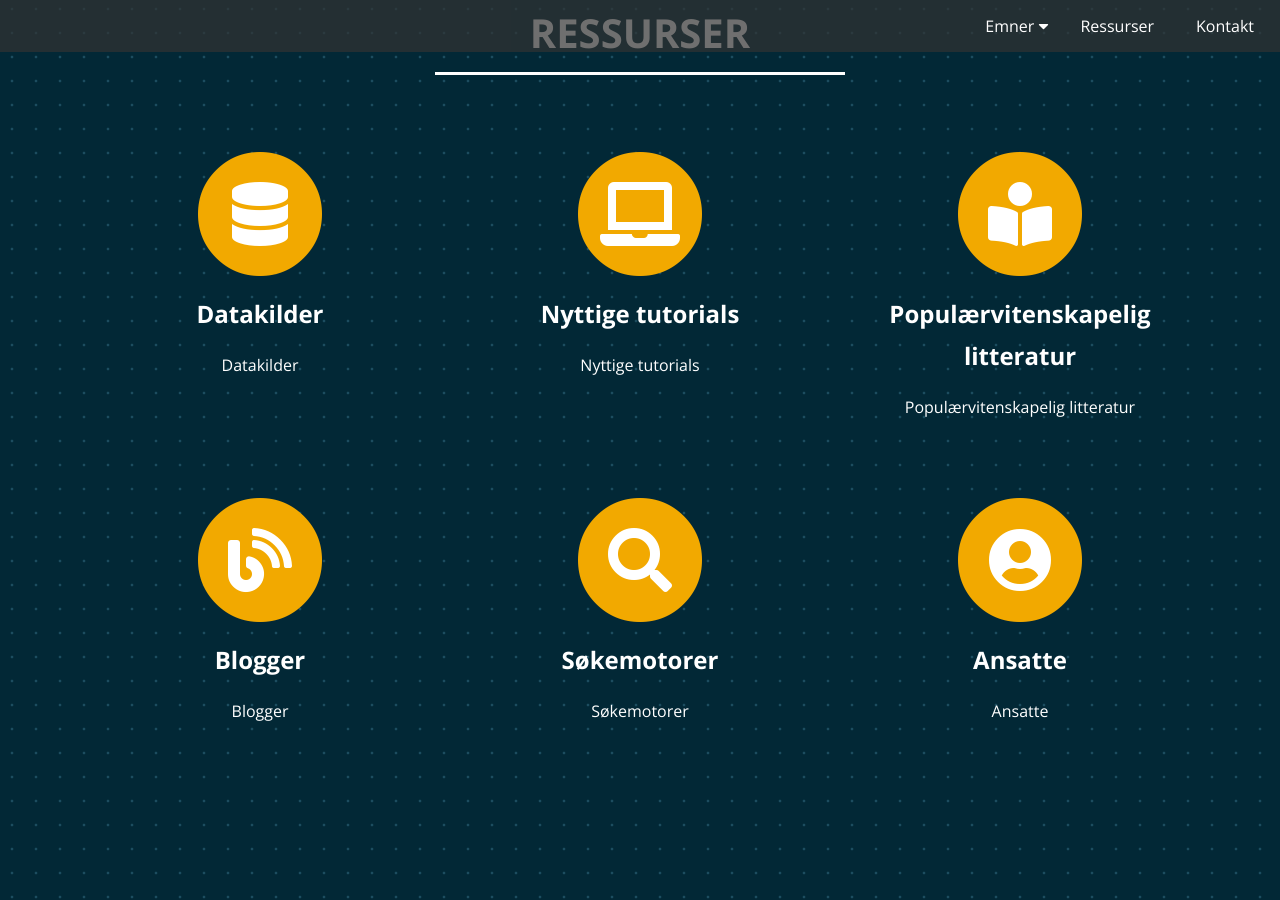
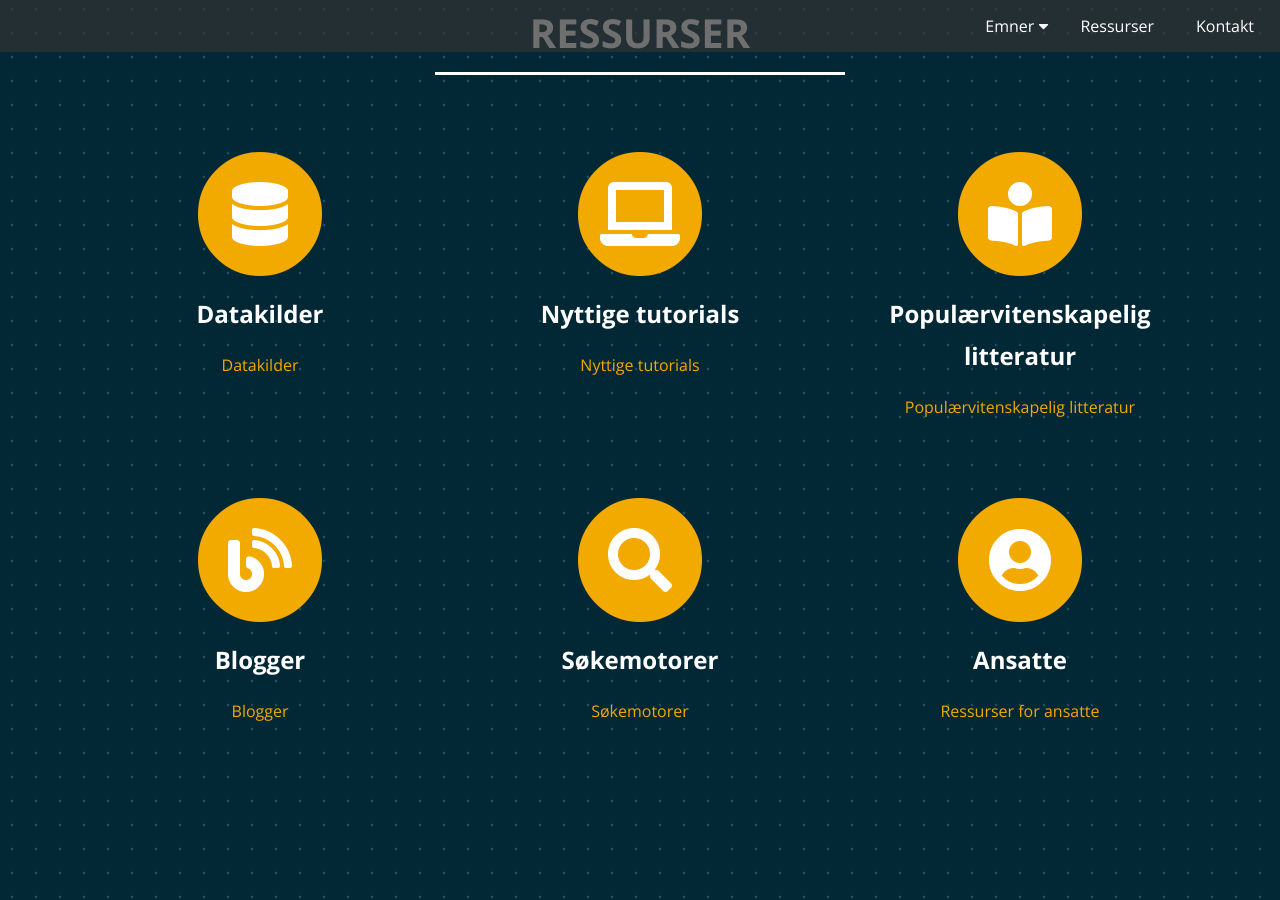
Before and after one commit to uit-econ/uit-econ.github.io, a Jekyll site: the page built from index.md, in a window 1280 px wide and 900 px high, scrolled down 5839 px. Built offline with Jekyll 4.4.1, drawn with Linux system fonts in a browser that asks for light colours.

Commit message:
Update services.html

```diff
--- a/_includes/services.html
+++ b/_includes/services.html
@@ -23,7 +23,7 @@
 		            <i class="{{ service.icon | default: "fas fa-shopping-cart" }} fa-stack-1x fa-inverse"></i>
 		          </span>
 		          <h4 class="service-heading">{{ service.title | markdownify }}</h4>
-		          {% if service.desc %}<div class="ressurs-tekst">{{ service.title | markdownify }}</div>{% endif %}
+		          {% if service.desc %}<div class="ressurs-tekst">{{ service.desc | markdownify }}</div>{% endif %}
 			</a>
 	        </div>
 
```
